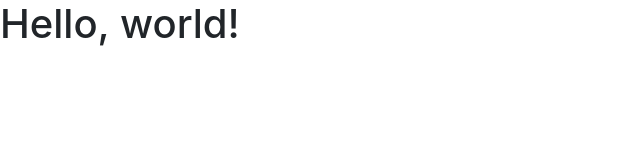
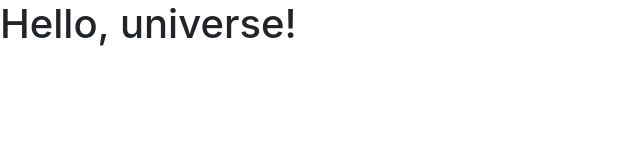
Before and after one commit to jonabari/bootstrap-test, a plain HTML site: page index.html in a window 1280 px wide. Shown: the whole page, without its empty margins (0-640 px from the left). Drawn offline with nearby package versions, Linux system fonts and the light colour scheme.

Commit message:
expanded my perspective to include the universe

```diff
--- a/index.html
+++ b/index.html
@@ -11,7 +11,7 @@
     <title>Hello, world!</title>
   </head>
   <body>
-    <h1>Hello, world!</h1>
+    <h1>Hello, universe!</h1>
 
     <!-- Optional JavaScript -->
     <!-- jQuery first, then Popper.js, then Bootstrap JS -->
```
